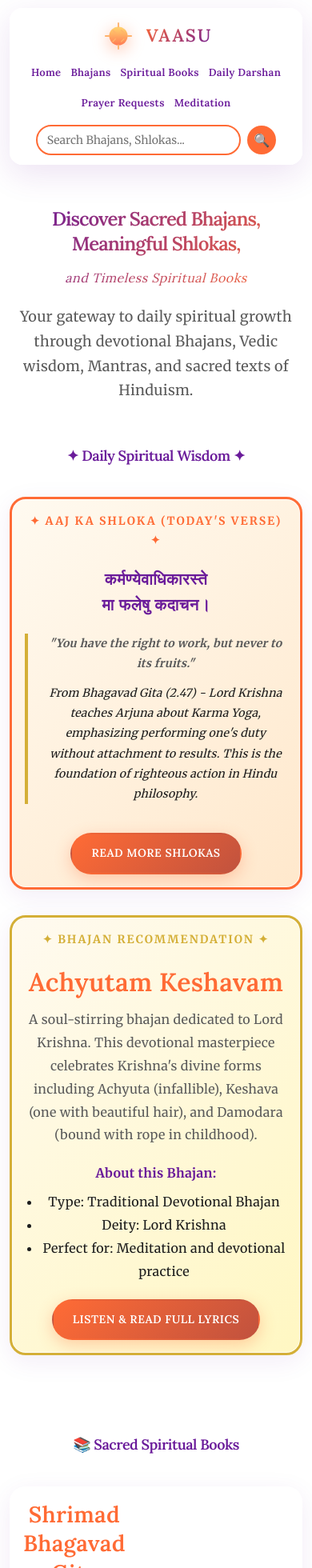
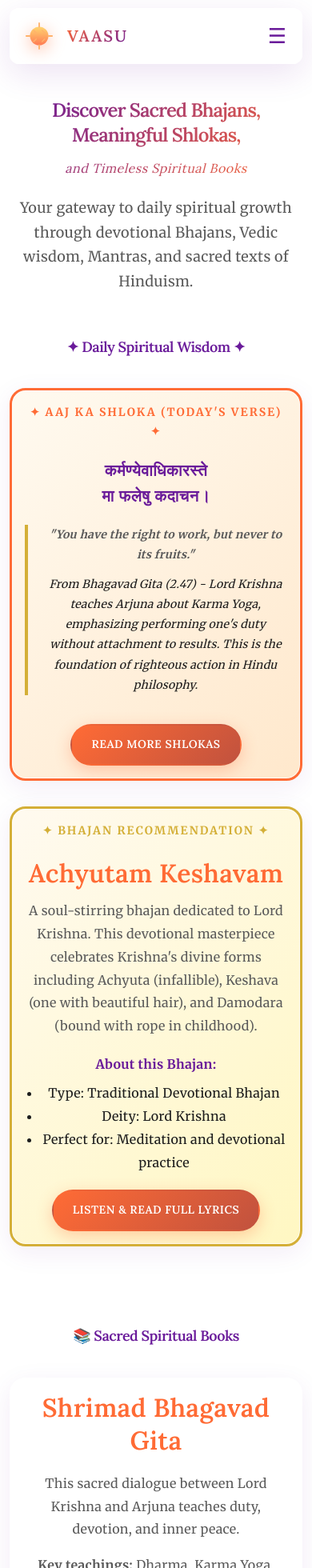
Before and after one commit to artipunia27/vaasu108, a Next.js app: page / in a window 390 px wide. Shown: the top 1960 px of the page at 80% size. Built offline with nearby package versions, Linux system fonts and the light colour scheme.

Commit message:
Fix mobile navbar layout: hide search bar on phones, compact header

```diff
--- a/src/app/globals.css
+++ b/src/app/globals.css
@@ -172,28 +172,33 @@ p {
 
 .header {
   position: sticky;
-  top: 20px;
+  top: 0;
   z-index: 1000;
-  padding: 20px 32px;
+  padding: 18px 28px;
   display: flex;
   justify-content: space-between;
   align-items: center;
-  background: rgba(255, 255, 255, 0.85);
+  background: rgba(255, 255, 255, 0.95);
   backdrop-filter: blur(32px);
   -webkit-backdrop-filter: blur(32px);
   border-radius: 100px;
-  margin-top: 24px;
-  margin-bottom: 60px;
+  margin: 0 0 48px;
   box-shadow: 0 12px 40px rgba(106, 27, 154, 0.12),
               inset 0 0 0 1px rgba(255, 255, 255, 1),
               inset 0 1px 0 0 rgba(255, 255, 255, 0.8);
   animation: slideInDown 0.8s var(--transition-smooth);
-  transition: all 0.4s var(--transition-smooth);
+  transition: transform 0.35s ease, opacity 0.35s ease, box-shadow 0.4s var(--transition-smooth);
 }
 
 .header:hover {
   box-shadow: 0 16px 48px rgba(106, 27, 154, 0.15),
               inset 0 0 0 1px rgba(255, 255, 255, 1);
+}
+
+.header-hidden {
+  transform: translateY(-120%);
+  opacity: 0;
+  pointer-events: none;
 }
 
 .header-content {
@@ -202,6 +207,26 @@ p {
   align-items: center;
   width: 100%;
   gap: 40px;
+  flex-wrap: wrap;
+}
+
+.header-content > * {
+  min-width: 0;
+}
+
+.menu-toggle {
+  display: none;
+  border: none;
+  background: transparent;
+  color: var(--secondary);
+  font-size: 28px;
+  cursor: pointer;
+  padding: 8px;
+  transition: color var(--transition-fast), transform var(--transition-fast);
+}
+
+.menu-toggle.active {
+  transform: rotate(90deg);
 }
 
 .logo {
@@ -232,13 +257,25 @@ p {
   display: flex;
   gap: 32px;
   list-style: none;
+  align-items: center;
+  flex: 1 1 auto;
+  min-width: 0;
+  flex-wrap: wrap;
+}
+
+.nav-links.open {
+  display: flex;
 }
 
 .search-bar {
   display: flex;
   align-items: center;
   gap: 8px;
-  margin-left: 20px;
+  margin-left: auto;
+  min-width: 0;
+  flex: 0 1 360px;
+  width: 100%;
+  max-width: 360px;
 }
 
 .search-input {
@@ -250,6 +287,7 @@ p {
   background: rgba(255, 255, 255, 0.9);
   color: #1C1C1C !important; /* Explicit dark text color */
   width: 200px;
+  min-width: 0;
   transition: border-color var(--transition-fast);
 }
 
@@ -371,6 +409,55 @@ main {
   overflow: hidden;
   word-wrap: break-word;
   overflow-wrap: break-word;
+}
+
+.book-section-grid {
+  display: grid;
+  grid-template-columns: repeat(auto-fit, minmax(280px, 1fr));
+  gap: 32px;
+  align-items: center;
+}
+
+.books-copy h3 {
+  font-size: 32px;
+  margin-bottom: 18px;
+}
+
+.books-copy p {
+  color: var(--text-light);
+  font-size: 16px;
+  line-height: 1.8;
+  margin-bottom: 16px;
+  max-width: 560px;
+}
+
+.books-highlight {
+  background: linear-gradient(135deg, var(--primary) 0%, var(--secondary) 100%);
+  border-radius: var(--radius);
+  padding: 36px 28px;
+  color: var(--text-color);
+  text-align: center;
+  min-height: 260px;
+  display: flex;
+  flex-direction: column;
+  justify-content: center;
+  gap: 12px;
+}
+
+.books-highlight h4 {
+  font-size: 34px;
+  margin-bottom: 8px;
+}
+
+.books-highlight p {
+  margin: 0;
+  color: var(--text-color);
+  font-size: 16px;
+  line-height: 1.8;
+}
+
+.books-highlight em {
+  font-size: 14px;
 }
 
 .card::before {
@@ -543,6 +630,7 @@ main {
 
   .header-content {
     gap: 24px;
+    flex-wrap: wrap;
   }
 
   .logo-text {
@@ -550,11 +638,25 @@ main {
   }
 
   .nav-links {
-    gap: 24px;
+    gap: 16px;
+    justify-content: center;
+    flex-wrap: wrap;
+    width: 100%;
   }
 
   .nav-link {
     font-size: 14px;
+  }
+
+  .search-bar {
+    width: 100%;
+    justify-content: center;
+    margin-left: 0;
+    flex-wrap: wrap;
+  }
+
+  .search-input {
+    width: min(100%, 320px);
   }
 
   .daily-section {
@@ -589,44 +691,67 @@ main {
 
   .header {
     flex-direction: column;
-    gap: 16px;
-    padding: 16px;
-    border-radius: 16px;
-    margin-top: 12px;
-    margin-bottom: 30px;
+    gap: 8px;
+    padding: 12px 16px;
+    border-radius: 12px;
+    margin-top: 8px;
+    margin-bottom: 20px;
   }
 
   .header-content {
-    flex-direction: column;
+    flex-direction: row;
     width: 100%;
-    gap: 12px;
+    gap: 8px;
+    justify-content: space-between;
   }
 
   .logo {
-    width: 100%;
-    justify-content: center;
+    width: auto;
+    justify-content: flex-start;
+    flex: 1;
   }
 
   .logo-text {
-    font-size: 22px;
+    font-size: 20px;
+  }
+
+  .menu-toggle {
+    display: block;
+    align-self: center;
+    font-size: 24px;
+    padding: 4px 8px;
   }
 
   .nav-links {
+    display: none;
     width: 100%;
-    justify-content: center;
-    flex-wrap: wrap;
-    gap: 12px;
+    flex-direction: column;
+    align-items: stretch;
+    gap: 8px;
+    margin-top: 4px;
+  }
+
+  .nav-links.open {
+    display: flex;
+  }
+
+  .nav-link {
+    width: 100%;
+    text-align: center;
+    font-size: 14px;
+    padding: 8px 0;
   }
 
   .search-bar {
+    display: none;
     width: 100%;
     margin-left: 0;
     justify-content: center;
   }
 
   .search-input {
-    width: 70%;
-    max-width: 300px;
+    width: 100%;
+    max-width: 100%;
   }
 
   .nav-link {
@@ -704,9 +829,33 @@ main {
   }
 
   .header {
-    padding: 12px;
+    padding: 12px 14px;
     margin-top: 8px;
   }
+
+  .menu-toggle {
+    font-size: 26px;
+    padding: 6px;
+  }
+
+  .nav-link {
+    padding: 12px 0;
+  }
+
+  .nav-links {
+    gap: 10px;
+  }
+
+  .search-bar {
+    width: 100%;
+    gap: 8px;
+  }
+
+  .search-input {
+    width: 100%;
+    max-width: 100%;
+  }
+
 
   .hero {
     padding: 24px 12px;
@@ -748,6 +897,13 @@ main {
   }
 }
 
+/* Tablet and above - show search bar */
+@media (min-width: 769px) {
+  .search-bar {
+    display: flex !important;
+  }
+}
+
 /* ============================================
    ACCESSIBILITY
    ============================================ */
--- a/src/app/layout.js
+++ b/src/app/layout.js
@@ -44,9 +44,14 @@ export const metadata = {
   title: "Vaasu | Daily Bhajans, Shlokas & Spiritual Books | Devotional Content",
   description: "Discover sacred Bhajans, meaningful Shlokas with translations, Mantras, Aarti, and spiritual wisdom from Bhagavad Gita. Your gateway to daily spiritual growth.",
 
-  // Canonical
+  // Canonical and URL base
+  metadataBase: new URL('https://vaasu-spiritual.vercel.app'),
   alternates: {
     canonical: 'https://vaasu-spiritual.vercel.app',
+    languages: {
+      'en': 'https://vaasu-spiritual.vercel.app',
+      'hi': 'https://vaasu-spiritual.vercel.app/hi',
+    },
   },
 
   // Open Graph (Social Media)
@@ -101,7 +106,7 @@ export const metadata = {
 
   // Verification
   verification: {
-    google: 'YOUR_GOOGLE_SITE_VERIFICATION_CODE',
+    google: 'ES6DCeFzxlulDecqWBci08BXplx9ilrNdzuTjUJbOgk',
   },
 
   icons: {
@@ -119,6 +124,7 @@ export default function RootLayout({ children }) {
 
         {/* Google Fonts */}
         <link href="https://fonts.googleapis.com/css2?family=Merriweather:wght@400;700&family=Lora:wght@400;600&display=swap" rel="stylesheet" />
+        <meta name="google-site-verification" content="ES6DCeFzxlulDecqWBci08BXplx9ilrNdzuTjUJbOgk" />
 
         {/* FAQ Schema */}
         <script
--- a/src/app/page.js
+++ b/src/app/page.js
@@ -114,24 +114,24 @@ export default function Home() {
       <section style={{marginBottom: '80px'}}>
         <h2 style={{textAlign: 'center', marginBottom: '40px'}}>📚 Sacred Spiritual Books</h2>
 
-        <div className="card" style={{display: 'grid', gridTemplateColumns: '1fr 1fr', gap: '40px', alignItems: 'center'}}>
-          <div>
-            <h3 style={{fontSize: '28px', marginBottom: '16px'}}>Shrimad Bhagavad Gita</h3>
-            <p style={{marginBottom: '16px', color: 'var(--text-light)', fontSize: '16px'}}>
-              The most sacred and widely read spiritual text in Hinduism. A philosophical dialogue between Lord Krishna and Arjuna on the battlefield of Kurukshetra.
+        <div className="card book-section-grid">
+          <div className="books-copy">
+            <h3>Shrimad Bhagavad Gita</h3>
+            <p>
+              This sacred dialogue between Lord Krishna and Arjuna teaches duty, devotion, and inner peace.
             </p>
-            <p style={{marginBottom: '16px', color: 'var(--text-light)', fontSize: '16px'}}>
-              <strong>Key Teachings:</strong> Dharma (duty), Karma Yoga, Bhakti Yoga, and the path to spiritual liberation. Contains 18 chapters and 700 verses of profound wisdom.
+            <p>
+              <strong>Key teachings:</strong> Dharma, Karma Yoga, Bhakti, and the path to spiritual freedom.
             </p>
-            <p style={{marginBottom: '24px', color: 'var(--text-light)', fontSize: '16px'}}>
-              <strong>Benefits:</strong> Guidance for life, stress relief, spiritual growth, and understanding your purpose.
+            <p>
+              <strong>Benefits:</strong> calmer mind, clear purpose, and deeper spiritual understanding.
             </p>
             <a href="/books" className="btn">Explore Full Library</a>
           </div>
-          <div style={{background: 'linear-gradient(135deg, var(--primary) 0%, var(--secondary) 100%)', borderRadius: 'var(--radius)', padding: '40px', color: 'var(--text-color)', textAlign: 'center'}}>
-            <h4 style={{fontSize: '28px', marginBottom: '16px', color: 'var(--text-color)'}}>18 Chapters</h4>
-            <p style={{marginBottom: '12px', fontSize: '16px'}}>700 Verses</p>
-            <p style={{fontSize: '14px'}}><em>"Yoga is the journey of the self, through the self, to the self."</em></p>
+          <div className="books-highlight">
+            <h4>18 Chapters</h4>
+            <p>700 Verses</p>
+            <p><em>"Yoga is the journey of the self, through the self, to the self."</em></p>
           </div>
         </div>
       </section>
--- a/src/components/Header.js
+++ b/src/components/Header.js
@@ -1,9 +1,27 @@
 'use client';
 
-import { useState } from 'react';
+import { useEffect, useRef, useState } from 'react';
 
 export default function Header() {
   const [searchQuery, setSearchQuery] = useState('');
+  const [isHidden, setIsHidden] = useState(false);
+  const [menuOpen, setMenuOpen] = useState(false);
+  const lastScrollY = useRef(0);
+
+  useEffect(() => {
+    const handleScroll = () => {
+      const currentScroll = window.scrollY || window.pageYOffset;
+      if (currentScroll > lastScrollY.current && currentScroll > 100) {
+        setIsHidden(true);
+      } else {
+        setIsHidden(false);
+      }
+      lastScrollY.current = currentScroll;
+    };
+
+    window.addEventListener('scroll', handleScroll, { passive: true });
+    return () => window.removeEventListener('scroll', handleScroll);
+  }, []);
 
   const handleSearch = (e) => {
     e.preventDefault();
@@ -13,7 +31,7 @@ export default function Header() {
   };
 
   return (
-    <header className="header">
+    <header className={`header ${isHidden ? 'header-hidden' : ''}`}>
       <div className="header-content">
         <div className="logo" style={{display: 'flex', alignItems: 'center', gap: '12px'}}>
           <svg width="46" height="46" viewBox="0 0 100 100" fill="none" xmlns="http://www.w3.org/2000/svg" style={{filter: 'drop-shadow(0px 4px 8px rgba(255, 107, 53, 0.3))', animation: 'glow 3s ease-in-out infinite'}}>
@@ -29,13 +47,21 @@ export default function Header() {
           </svg>
           <a href="/" className="logo-text" style={{textDecoration: 'none'}}>Vaasu</a>
         </div>
-        <nav className="nav-links">
-          <a href="/" className="nav-link">Home</a>
-          <a href="/bhajans" className="nav-link">Bhajans</a>
-          <a href="/books" className="nav-link">Spiritual Books</a>
-          <a href="/darshan" className="nav-link">Daily Darshan</a>
-          <a href="/prayer" className="nav-link">Prayer Requests</a>
-          <a href="/meditation" className="nav-link">Meditation</a>
+        <button
+          type="button"
+          className={`menu-toggle ${menuOpen ? 'active' : ''}`}
+          aria-label={menuOpen ? 'Close navigation menu' : 'Open navigation menu'}
+          onClick={() => setMenuOpen((prev) => !prev)}
+        >
+          ☰
+        </button>
+        <nav className={`nav-links ${menuOpen ? 'open' : ''}`}>
+          <a href="/" className="nav-link" onClick={() => setMenuOpen(false)}>Home</a>
+          <a href="/bhajans" className="nav-link" onClick={() => setMenuOpen(false)}>Bhajans</a>
+          <a href="/books" className="nav-link" onClick={() => setMenuOpen(false)}>Spiritual Books</a>
+          <a href="/darshan" className="nav-link" onClick={() => setMenuOpen(false)}>Daily Darshan</a>
+          <a href="/prayer" className="nav-link" onClick={() => setMenuOpen(false)}>Prayer Requests</a>
+          <a href="/meditation" className="nav-link" onClick={() => setMenuOpen(false)}>Meditation</a>
         </nav>
         <form className="search-bar" onSubmit={handleSearch}>
           <input
```
